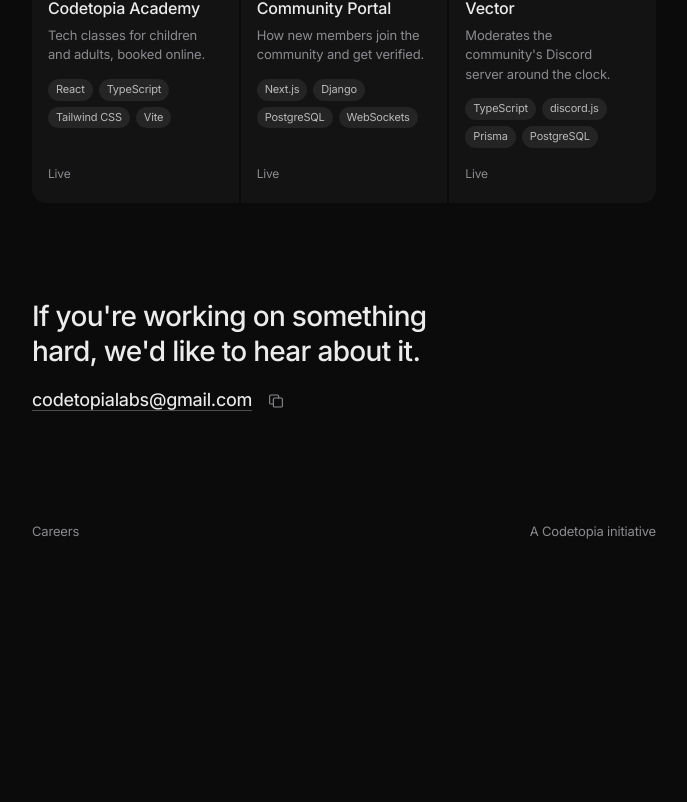
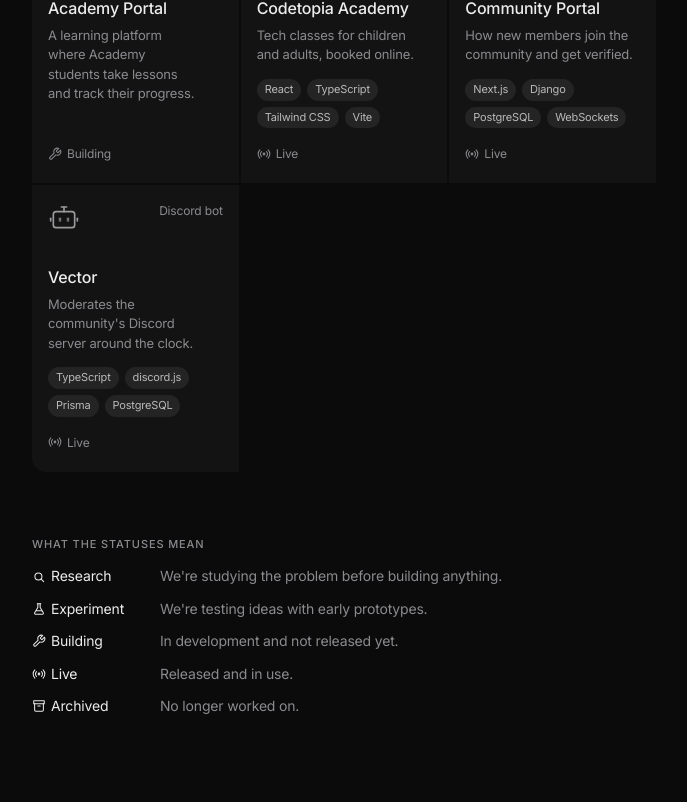
Before and after one commit to codetopialabs/labs, a React (Vite) app: page /projects in a window 1280 px wide. Shown: the part 258-1060 px from the top of the page, without its empty margins (296-983 px from the left). Before the commit the page ends 832 px from the top, so only its background shows below. Built offline with nearby package versions, Linux system fonts and the light colour scheme.

Commit message:
Add Academy Portal, status icons on cards and what each status means

```diff
--- a/src/App.css
+++ b/src/App.css
@@ -735,13 +735,23 @@
 }
 
 .status-key {
-  list-style: none;
-  display: flex;
-  flex-wrap: wrap;
-  gap: 0.375rem 1rem;
+  display: grid;
+  gap: 0.625rem;
+  margin-top: 0.75rem;
+  font-size: 0.875rem;
 }
 
-.status-key .status {
+.status-key div {
+  display: grid;
+  grid-template-columns: 7rem 1fr;
+  gap: 1rem;
+}
+
+.status-key dd {
+  color: var(--text-muted);
+}
+
+.card-status.status {
   color: var(--text-muted);
 }
 
--- a/src/components/WorkCards.tsx
+++ b/src/components/WorkCards.tsx
@@ -1,4 +1,4 @@
-import { kindLabels, statusLabels, type Project, type Status } from '../data/projects'
+import { kindLabels, statusLabels, statusMeanings, type Project, type Status } from '../data/projects'
 import { replayIcon } from './replay'
 import { ProjectIcon } from './ProjectIcon'
 import { StatusIcon } from './StatusIcon'
@@ -45,7 +45,7 @@ export function WorkCards({
             )}
           </Heading>
           <p className="card-line">{project.description}</p>
-          {detailed && (
+          {detailed && project.tags.length > 0 && (
             <ul className="tags" aria-label="Built with">
               {project.tags.map((tag) => (
                 <li key={tag} className="tag">
@@ -54,22 +54,34 @@ export function WorkCards({
               ))}
             </ul>
           )}
-          {detailed && <p className="card-status">{statusLabels[project.status]}</p>}
+          {detailed && (
+            <p className="card-status status">
+              <StatusIcon status={project.status} />
+              {statusLabels[project.status]}
+            </p>
+          )}
         </li>
       ))}
     </ul>
   )
 }
 
+// The statuses with what each one means, so the word on a card is clear.
 export function StatusKey() {
   return (
-    <ul className="status-key project-meta" aria-label="Project statuses">
-      {(Object.keys(statusLabels) as Status[]).map((status) => (
-        <li key={status} className="status">
-          <StatusIcon status={status} />
-          {statusLabels[status]}
-        </li>
-      ))}
-    </ul>
+    <section className="section">
+      <h2 className="eyebrow">What the statuses mean</h2>
+      <dl className="status-key">
+        {(Object.keys(statusLabels) as Status[]).map((status) => (
+          <div key={status}>
+            <dt className="status">
+              <StatusIcon status={status} />
+              {statusLabels[status]}
+            </dt>
+            <dd>{statusMeanings[status]}</dd>
+          </div>
+        ))}
+      </dl>
+    </section>
   )
 }
--- a/src/data/projects.ts
+++ b/src/data/projects.ts
@@ -1,6 +1,4 @@
 // Where a project stands, in the order work moves through the lab.
-// Research: studying the problem. Experiment: testing ideas and prototypes.
-// Building: in development. Live: shipped and in use. Archived: retired.
 export type Status = 'research' | 'experiment' | 'building' | 'live' | 'archived'
 
 export const statusLabels: Record<Status, string> = {
@@ -9,6 +7,15 @@ export const statusLabels: Record<Status, string> = {
   building: 'Building',
   live: 'Live',
   archived: 'Archived',
+}
+
+// What each status means, shown under the projects.
+export const statusMeanings: Record<Status, string> = {
+  research: "We're studying the problem before building anything.",
+  experiment: "We're testing ideas with early prototypes.",
+  building: 'In development and not released yet.',
+  live: 'Released and in use.',
+  archived: 'No longer worked on.',
 }
 
 // What kind of thing a project is; each kind has its own icon.
@@ -36,6 +43,13 @@ export type Project = {
 // Newest first.
 export const projects: Project[] = [
   {
+    name: 'Academy Portal',
+    kind: 'platform',
+    status: 'building',
+    description: 'A learning platform where Academy students take lessons and track their progress.',
+    tags: [],
+  },
+  {
     name: 'Codetopia Academy',
     kind: 'website',
     status: 'live',
--- a/src/pages/Projects.tsx
+++ b/src/pages/Projects.tsx
@@ -7,9 +7,9 @@ export function Projects() {
     <>
       <title>Projects | Codetopia Labs</title>
       <h1>Projects</h1>
+      <WorkCards items={projects} detailed headingLevel={2} />
       {/* The key only earns its space when projects are at different stages. */}
       {new Set(projects.map((p) => p.status)).size > 1 && <StatusKey />}
-      <WorkCards items={projects} detailed headingLevel={2} />
       <WorkWithUs />
     </>
   )
```
